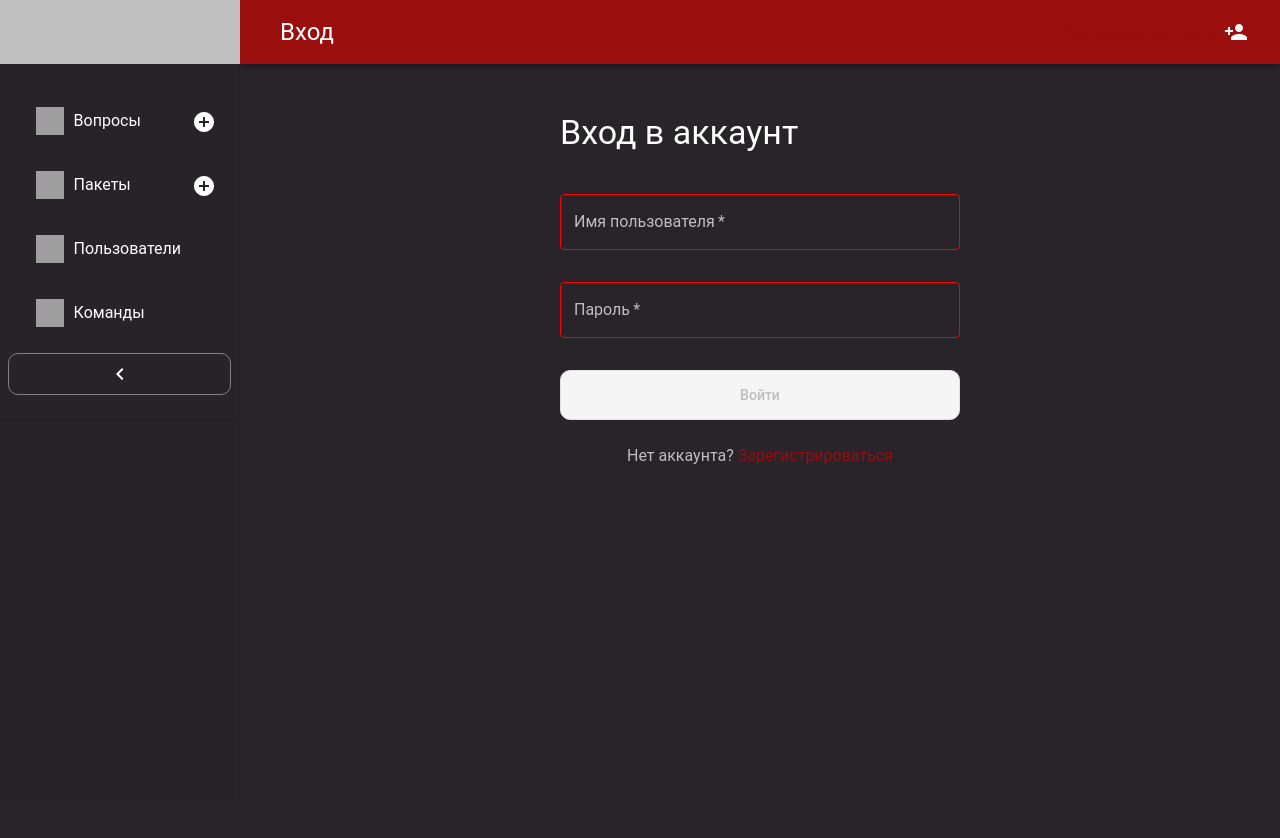
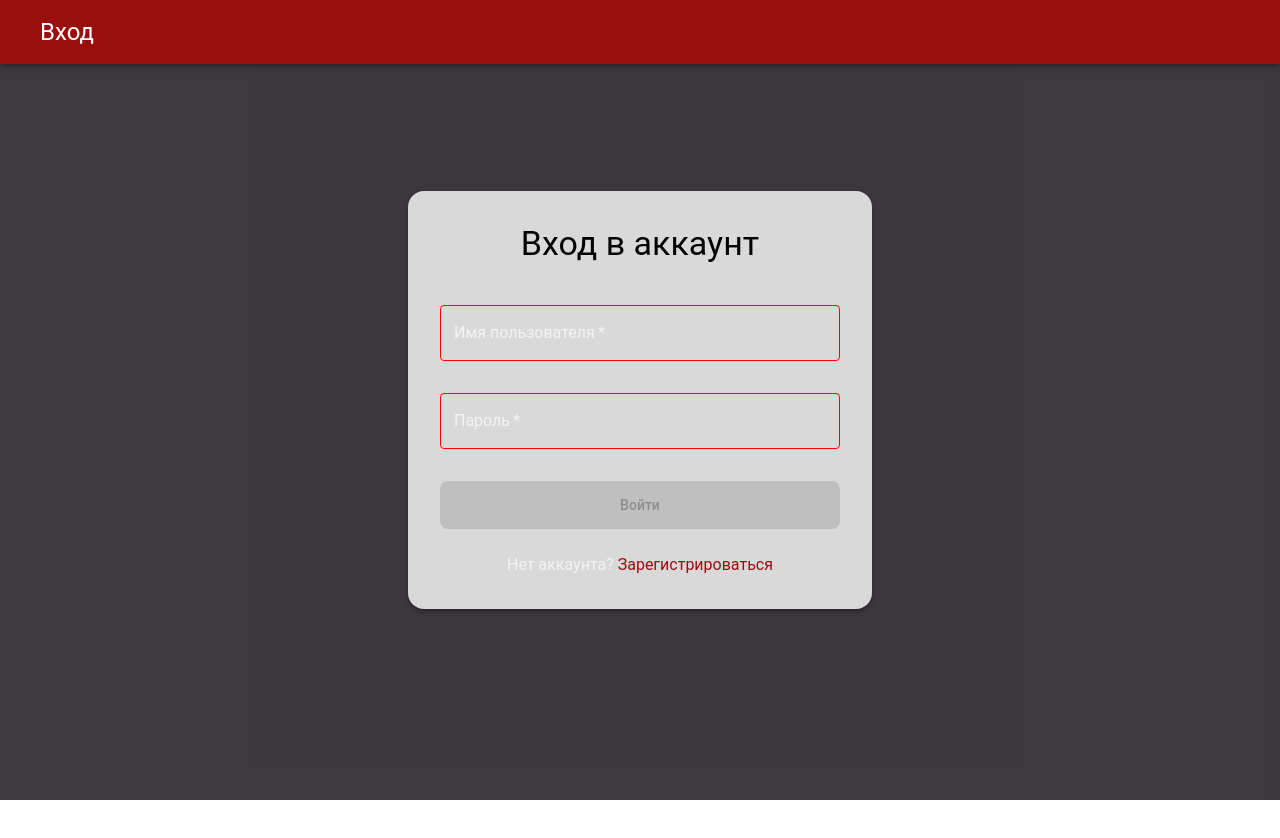
Before and after one commit to thesysadminest/chgk_website, a React (Create React App) app in the folder front_end/: page /login in a window 1280 px wide. Shown: the top 838 px of the page. After the commit the page ends 800 px from the top, so only its background shows below. Built offline with nearby package versions, Linux system fonts and the light colour scheme; grey boxes are pictures that could not be loaded.

Commit message:
working on frontend

```diff
--- a/front_end/src/App.js
+++ b/front_end/src/App.js
@@ -5,10 +5,12 @@ import { createTheme, ThemeProvider } from '@mui/material/styles';
 
 import darkTheme from "./themes/appereance.js";
 
+import LobbyNavBar from './components/LobbyNavBar';
+import AuthorizationNavBar from './components/AuthorizationNavBar';
+import NavBar from './components/NavBar';
+
+import Lobby from './pages/Lobby';
 import NewsPage from './pages/NewsPage';
-import LobbyNavBar from './components/LobbyNavBar';
-import NavBar from './components/NavBar';
-import Lobby from './pages/Lobby';
 import Question from './pages/Questions';
 import Packs from './pages/Packs';
 import Users from './pages/Users';
@@ -28,6 +30,7 @@ import GameRedirect from './components/GameRedirect';
 function MainContent() {
     const location = useLocation();
     const isLobby = location.pathname === '/';
+    const isAuthorization = (location.pathname === '/registration' || location.pathname === '/login');
 
     if (isLobby)
         return (
@@ -35,12 +38,21 @@ function MainContent() {
             <LobbyNavBar />
                 <Routes>
                     <Route path="/" element={<Lobby />} />
-                    <Route path="/" element={<NewsPage />} />
                 </Routes>
             </>
         );
-    else
-    return (
+    else if (isAuthorization)
+        return (
+            <>
+            <AuthorizationNavBar>
+                <Routes>
+                    <Route path='/registration' element={<Registration />} />
+                    <Route path='/login' element={<Login />} />
+                </Routes>
+            </AuthorizationNavBar>
+            </>
+        );
+    else return (
         <NavBar selected={location.pathname}>
 
             <Routes>
--- /dev/null
+++ b/front_end/src/components/AuthorizationNavBar.js
@@ -0,0 +1,100 @@
+import * as React from 'react';
+import { useLocation, useNavigate, Link } from 'react-router-dom';
+import { styled, useTheme } from '@mui/material/styles';
+import CssBaseline from '@mui/material/CssBaseline';
+import MuiAppBar from '@mui/material/AppBar';
+import MuiDrawer from '@mui/material/Drawer';
+import Toolbar from '@mui/material/Toolbar';
+import List from '@mui/material/List';
+import Divider from '@mui/material/Divider';
+import IconButton from '@mui/material/IconButton';
+import ListItem from '@mui/material/ListItem';
+import ListItemButton from '@mui/material/ListItemButton';
+import ListItemIcon from '@mui/material/ListItemIcon';
+import ListItemText from '@mui/material/ListItemText';
+import ButtonBase from '@mui/material/ButtonBase';
+import Typography from '@mui/material/Typography';
+import Box from '@mui/material/Box';
+import { AddCircle, ChevronLeft, ChevronRight } from '@mui/icons-material';
+import UserMenu from '../components/UserMenu';
+
+
+
+const AppBar = styled(MuiAppBar, {
+  shouldForwardProp: (prop) => prop !== 'open',
+})(({ theme, open }) => ({
+  zIndex: theme.zIndex.drawer + 1,
+}));
+
+const Drawer = styled(MuiDrawer, { shouldForwardProp: (prop) => prop !== 'open' })(
+  ({ theme, open }) => ({
+    flexShrink: 0,
+    whiteSpace: 'nowrap',
+    boxSizing: 'border-box',
+  }),
+);
+
+const Item = styled(ButtonBase)(({ theme }) => ({
+  height: 30,
+  width: 30,
+  display: 'flex',
+  justifyContent: 'center',
+  position: 'fixed',
+  top: '15%',
+  right: 20,
+  zIndex: 3,
+}));
+
+
+export default function NavBar({ children }) {
+  const theme = useTheme();
+  const [open, setOpen] = React.useState(true);
+  const fontSize = '2vh';
+  const navigate = useNavigate();
+  const location = useLocation();
+  const isAuthorization = (location.pathname === '/registration' || location.pathname === '/login');
+
+  React.useEffect(() => {
+    const toolbar = document.getElementById('toolbar');
+    const mainbox = document.getElementById('mainbox');
+    if (toolbar && mainbox) {
+      mainbox.style.marginTop = window.getComputedStyle(toolbar).height;
+    }
+  }, []);
+
+  const resolvePageName = () => {
+    const path = location.pathname;
+
+    switch (path) {
+      case '/registration':
+        return 'Регистрация';
+      case '/login':
+        return 'Вход';
+    }
+  };
+
+  return (
+    <div>
+      <Box sx={{ display: 'flex', width: '100vw', mb: 0 }}>
+        <AppBar
+          position="fixed"
+          open={open}
+          sx={{
+            zIndex: theme.zIndex.drawer + 1,
+          }}>
+            <Toolbar id="toolbar">
+              <Typography variant="h5" noWrap component="div" sx={{ flexGrow: 1, pl: 2 }}>
+                {resolvePageName()}
+              </Typography>
+            </Toolbar>
+        </AppBar>
+        <Box
+          id="mainbox"
+          component="main"
+          sx={{mt: 0}}>
+            {children}
+        </Box>
+      </Box>
+    </div>
+  );
+}
--- a/front_end/src/components/NavBar.js
+++ b/front_end/src/components/NavBar.js
@@ -102,12 +102,6 @@ export default function NavBar({ children }) {
   const isLobby = location.pathname === '/';
 
   React.useEffect(() => {
-    if (isLobby) {
-      setOpen(true);
-    }
-  }, [isLobby]);
-
-  React.useEffect(() => {
     const toolbar = document.getElementById('toolbar');
     const mainbox = document.getElementById('mainbox');
     if (toolbar && mainbox) {
@@ -120,9 +114,7 @@ export default function NavBar({ children }) {
   };
 
   const handleDrawerClose = () => {
-    if (!isLobby) {
-      setOpen(false);
-    }
+    setOpen(false);
 
   };
 
@@ -166,12 +158,8 @@ export default function NavBar({ children }) {
   }
 
   switch (path) {
-    case '/':
+    case '/news':
       return 'Главная';
-    case '/registration':
-      return 'Регистрация';
-    case '/login':
-      return 'Вход';
     case '/questions':
       return 'Вопросы';
     case '/packs':
@@ -205,7 +193,7 @@ export default function NavBar({ children }) {
             left: 0,
             width: drawerWidth,
             height: '63.8px',
-            backgroundColor: 'background.gray',
+            backgroundColor: 'background.window',
             zIndex: theme.zIndex.drawer + 3,
             display: 'flex',
             cursor: 'pointer',
--- a/front_end/src/components/UserMenu.js
+++ b/front_end/src/components/UserMenu.js
@@ -1,16 +1,27 @@
 import React, { useState } from 'react';
-import { Box, Typography, Button, Popover, List, ListItem, ListItemButton, ListItemText } from '@mui/material';
+import {
+  Box,
+  Typography,
+  Button,
+  Popover,
+  List,
+  ListItem,
+  ListItemButton,
+  ListItemText
+} from '@mui/material';
 import { styled } from '@mui/material/styles';
 import { useNavigate, Link } from 'react-router-dom';
 import { Person, PersonAdd } from '@mui/icons-material';
+import { useTheme } from '@mui/material/styles';
 
-const Item = styled(Button)(({ theme }) => ({
-  height: '100',
+const UserMenuItem = styled(Button)(({ theme }) => ({
+  height: '100px',
   textAlign: 'center',
-  fontFamily: 'Roboto, sans-serif',
+  fontFamily: theme.typography.fontFamily,
 }));
 
 const UserMenu = () => {
+  const theme = useTheme();
   const [anchorEl, setAnchorEl] = useState(null);
   const navigate = useNavigate();
   const fontSize = '2vh';
@@ -31,17 +42,24 @@ const UserMenu = () => {
     setAnchorEl(null);
   };
 
+  const handleLogout = () => {
+    localStorage.removeItem('user');
+    localStorage.removeItem('token');
+    navigate('/');
+    window.location.reload();
+  };
+
   const openPopover = Boolean(anchorEl);
   const id = openPopover ? 'simple-popover' : undefined;
 
   return (
     <>
       {user.username ? (
-        <Item onClick={handleClick}>
-          <Typography variant="h6" sx={{ mr: 1, color: '#FFFFFF' }}>
+        <UserMenuItem onClick={handleClick}>
+          <Typography variant="h6" sx={{ mr: 1, color: theme.palette.text.primary }}>
             {user.username}
           </Typography>
-          <Person sx={{ color: '#FFFFFF' }} />
+          <Person sx={{ color: theme.palette.text.primary }} />
 
           <Popover
             sx={{
@@ -49,9 +67,9 @@ const UserMenu = () => {
               ml: 2,
               mr: 3,
               '& .MuiPaper-root': {
-                backgroundColor: '#424242',
-                opacity: 1,
-                color: '#FFFFFF',
+                backgroundColor: theme.palette.background.default, // Изменено на непрозрачный фон
+                color: theme.palette.text.primary,
+                opacity: 1, // Явно указываем непрозрачность
               }
             }}
             id={id}
@@ -80,27 +98,27 @@ const UserMenu = () => {
                   ['Настройки', '/settings'],
                   ['Мой рейтинг', '/myrating'],
                   ['Моя команда', '/myteam'],
-                ].map((text, index) => (
-                  <ListItem disablePadding key={text[0]} sx={{ display: 'block', pb: 2 }}>
+                ].map(([text, path]) => (
+                  <ListItem disablePadding key={text} sx={{ display: 'block', pb: 2 }}>
                     <ListItemButton
                       component={Link}
-                      to={text[1]}
+                      to={path}
                       onClick={handleClose}
                       sx={{
                         justifyContent: 'center',
                         px: 2.5,
                         '&:hover': {
-                          backgroundColor: '#616161',
+                          backgroundColor: theme.palette.action.hover,
                         },
                       }}
                     >
                       <ListItemText
-                        primary={text[0]}
+                        primary={text}
                         sx={{
                           textAlign: 'center',
                           whiteSpace: 'nowrap',
                           fontSize: fontSize,
-                          color: '#FFFFFF',
+                          color: theme.palette.text.primary,
                         }}
                       />
                     </ListItemButton>
@@ -108,32 +126,35 @@ const UserMenu = () => {
                 ))}
               </List>
               <Button
+                fullWidth
                 sx={{
                   justifyContent: 'center',
-                  width: '100%',
-                  backgroundColor: '#d4d4d4',
+                  backgroundColor: theme.palette.primary.light, // Изменено на primary.light
+                  color: theme.palette.getContrastText(theme.palette.primary.light),
                   '&:hover': {
-                    backgroundColor: '#FFFFFF',
+                    backgroundColor: theme.palette.primary.main, // Изменение цвета при наведении
                   },
                 }}
-                onClick={() => {
-                  localStorage.removeItem('user');
-                  localStorage.removeItem('token');
-                  window.location.reload(false);
-                }}
+                onClick={handleLogout}
               >
-                <Typography variant="h6" sx={{ color: '#2A2A2A' }}>ВЫЙТИ</Typography>
+                <Typography variant="h6">
+                  ВЫЙТИ
+                </Typography>
               </Button>
             </Box>
           </Popover>
-        </Item>
+        </UserMenuItem>
       ) : (
-        <Item component={Link} to="/login">
+        <UserMenuItem
+          component={Link}
+          to="/login"
+          sx={{ color: theme.palette.text.primary }}
+        >
           <Typography variant="h6" noWrap component="div" sx={{ mr: 1 }}>
             Авторизоваться
           </Typography>
-          <PersonAdd sx={{ color: '#FFFFFF' }} />
-        </Item>
+          <PersonAdd sx={{ color: theme.palette.text.primary }} />
+        </UserMenuItem>
       )}
     </>
   );
--- a/front_end/src/pages/Lobby.js
+++ b/front_end/src/pages/Lobby.js
@@ -9,6 +9,7 @@ const Lobby = () => {
   const navigate = useNavigate();
   const [showButton, setShowButton] = useState(false);
   const [isClicked, setIsClicked] = useState(false);
+  const [activeBox, setActiveBox] = useState(null);
 
   const scrollToNext = () => {
     const nextSection = document.getElementById("next-section");
@@ -42,6 +43,13 @@ const Lobby = () => {
       window.removeEventListener("scroll", handleScroll);
     };
   }, []);
+
+  const handleBoxClick = (index) => {
+    setActiveBox(index);
+    setTimeout(() => {
+      navigate("/login");
+    }, 200);
+  };
 
   return (
     <Box
@@ -190,7 +198,7 @@ const Lobby = () => {
             marginBottom: theme.spacing(1),
             color: theme.palette.text.secondary,
           }}>
-            “Что? Где? Когда?” — советская и российская интеллектуальная игра. <br />
+            "Что? Где? Когда?" — советская и российская интеллектуальная игра. <br />
             Интеллектуальный клуб телевидения «знатоков».
         </Typography>
 
@@ -208,7 +216,7 @@ const Lobby = () => {
             "ИЩИТЕ КОМАНДЫ"].map((text, idx) => (
               <Box
                 key={idx}
-                onClick={() => navigate("/login")}
+                onClick={() => handleBoxClick(idx)}
                 sx={{
                   width: "200px",
                   height: "100px",
@@ -217,9 +225,18 @@ const Lobby = () => {
                   padding: 0,
                   alignItems: "center",
                   borderRadius: "20px",
-                  boxShadow: "-4px 7px 0px 0px rgba(154, 14, 14, 1)",
-                  backgroundColor: theme.palette.background.light,
+                  boxShadow: "none",
+                  backgroundColor: activeBox === idx ?
+                    theme.palette.primary.light :
+                    theme.palette.background.light,
                   cursor: "pointer",
+                  transition: "background-color 0.3s ease",
+                  '&:hover': {
+                    boxShadow: "-4px 7px 0px 0px rgba(154, 14, 14, 1)",
+                  },
+                  '&:active': {
+                    backgroundColor: theme.palette.primary.light,
+                  },
                 }}>
                   <Typography
                     variant="body1"
--- a/front_end/src/pages/Login.js
+++ b/front_end/src/pages/Login.js
@@ -22,11 +22,8 @@ const Login = () => {
         password: password.trim(),
       });
 
-
       localStorage.setItem('access_token', response.data.access);
       localStorage.setItem('refresh_token', response.data.refresh);
-
-      alert('Вход выполнен успешно!');
       navigate('/news');
     } catch (error) {
       setError(error.response?.data?.errors || error.message || 'Ошибка при входе');
@@ -38,8 +35,33 @@ const Login = () => {
   const isFormValid = username.trim() && password.trim();
 
   return (
-    <Box sx={{ maxWidth: 400, mx: 'auto', flex: 1, minHeight: 0, overflow: 'auto', }}>
-      <Typography variant="h4" sx={{ mb: 3 }}>
+    <Box
+      sx={{
+        position: 'absolute',
+        top: 0,
+        left: 0,
+        width: '100%',
+        minHeight: '100vh',
+        backgroundColor: theme.palette.background.paper,
+        display: 'flex',
+        justifyContent: 'center',
+        alignItems: 'center',
+        margin: 0,
+        padding: 0,
+      }}
+    >
+      <Box
+        sx={{
+          maxWidth: 400,
+          width: '100%',
+          backgroundColor: theme.palette.background.window,
+          borderRadius: '16px',
+          padding: 4,
+          boxShadow: theme.shadows[3],
+          margin: 2 // Добавляем небольшой отступ по краям на мобильных устройствах
+        }}
+      >
+        <Typography variant="h4" sx={{ mb: 3, textAlign: 'center' }}>
           Вход в аккаунт
         </Typography>
 
@@ -67,7 +89,7 @@ const Login = () => {
         />
 
         <Button
-        variant="main_button"
+          variant="contained"
           onClick={handleLogin}
           disabled={submitting || !isFormValid}
           sx={{
@@ -79,6 +101,7 @@ const Login = () => {
               backgroundColor: submitting ? theme.palette.background.disabled : theme.palette.primary.hover,
             },
             width: '100%',
+            borderRadius: '8px',
           }}
         >
           {submitting ? <CircularProgress size={24} color="inherit" /> : 'Войти'}
@@ -91,6 +114,7 @@ const Login = () => {
           </Link>
         </Typography>
       </Box>
+    </Box>
   );
 };
 
--- a/front_end/src/themes/appereance.js
+++ b/front_end/src/themes/appereance.js
@@ -2,26 +2,27 @@ import { alpha, getContrastRatio, createTheme } from '@mui/material/styles';
 
 const burgundyBase = '#9A0E0E';
 const burgundyHover = '#CD2626';
+const burgundyClicked = "#F5EAEA";
 
 const graphiteBackground = '#29232A';
-const mainLogoBackground = '#c0c0c0';
+const windowBackground = '#D9D9D9';   //to be deleted later
 const inactiveTableBackground = '#4A4A4A';
 const advertisementBackground = '#382E3A';
 
 const graphiteText = '#FFFFFF';
-const disabledText = '#bdbdbd';
-const disabledBackground = '#f5f5f5';
+const disabledText = '#BDBDBD';
+const disabledBackground = '#F5F5F5';
 
-const inactiveBorderColor = '#e0e0e0';
+const inactiveBorderColor = '#E0E0E0';
 const activeBorderColor = '#FF0000';
 
-const activeChevronColor = '#c0c0c0';
+const activeChevronColor = '#C0C0C0';
 
 const darkTheme = createTheme({
   palette: {
     primary: {
       main: burgundyBase,
-      light: alpha(burgundyBase, 0.5),
+      light: burgundyClicked,
       dark: burgundyBase,
       hover: burgundyHover,
       contrastText: getContrastRatio(burgundyBase, graphiteText) > 4.5 ? graphiteText : '#000',
@@ -34,7 +35,7 @@ const darkTheme = createTheme({
     background: {
       default: graphiteBackground,
       paper: alpha(graphiteBackground, 0.9),
-      gray: mainLogoBackground,
+      window: windowBackground,
       disabled: disabledBackground,
       light: advertisementBackground,
     },
```
Lines whose indentation alone changed are shown as unchanged.
